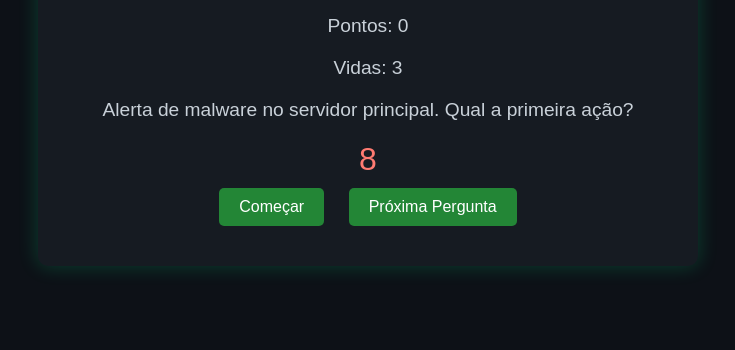
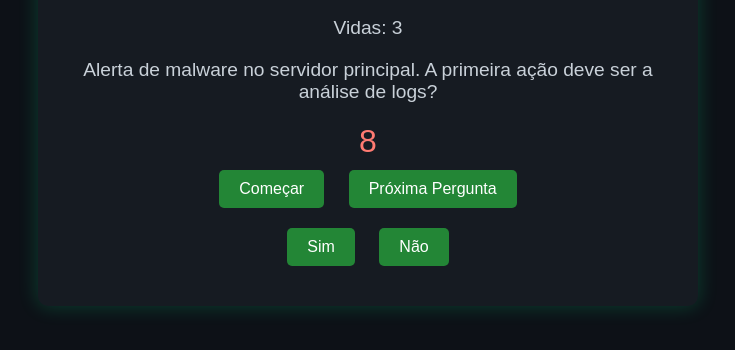
Before and after one commit to ARESHAmohanad/Jogo, a plain HTML site: page index.html in a window 1280 px wide. Both pictures are taken after a click on the button "Começar". Shown: the part 334-684 px from the top of the page, without its empty margins (272-1007 px from the left). Drawn offline with Linux system fonts and the light colour scheme.

Commit message:
Update index.html

```diff
--- a/index.html
+++ b/index.html
@@ -60,26 +60,31 @@
     <div id="timer">10</div>
     <button onclick="startGame()">Começar</button>
     <button onclick="nextQuestion()">Próxima Pergunta</button>
+    <div id="answers" style="display:none;">
+      <button onclick="answer('sim')">Sim</button>
+      <button onclick="answer('não')">Não</button>
+    </div>
   </div>
 
   <script>
     const questions = [
-      "Alerta de malware no servidor principal. Qual a primeira ação?",
-      "Recebimento de e-mail suspeito com anexo. O que fazer?",
-      "Detecção de tráfego estranho no firewall. Qual ferramenta usar?",
-      "Vazamento de credenciais administrativas. Prioridade imediata?",
-      "Site corporativo foi defaceado. Qual a primeira medida?",
-      "Phishing detectado na rede interna. Ação urgente?",
-      "Servidor apresentando lentidão anormal. Primeira verificação?",
-      "Backup falhou na última execução. O que fazer?",
-      "Suspeita de ransomware na rede. Ação crítica?",
-      "Detectado acesso não autorizado no banco de dados. Primeira ação?"
+      { question: "Alerta de malware no servidor principal. A primeira ação deve ser a análise de logs?", correctAnswer: 'sim' },
+      { question: "Recebimento de e-mail suspeito com anexo. É seguro abrir o anexo?", correctAnswer: 'não' },
+      { question: "Detecção de tráfego estranho no firewall. A ferramenta recomendada para análise é o Wireshark?", correctAnswer: 'sim' },
+      { question: "Vazamento de credenciais administrativas. Deve-se realizar o reset imediato das senhas?", correctAnswer: 'sim' },
+      { question: "Site corporativo foi defaceado. A primeira medida é verificar os logs de acesso?", correctAnswer: 'sim' },
+      { question: "Phishing detectado na rede interna. A ação urgente é bloquear o IP de origem?", correctAnswer: 'sim' },
+      { question: "Servidor apresentando lentidão anormal. A primeira verificação é checar a utilização de CPU?", correctAnswer: 'sim' },
+      { question: "Backup falhou na última execução. Deve-se tentar restaurar o backup imediatamente?", correctAnswer: 'sim' },
+      { question: "Suspeita de ransomware na rede. A primeira medida deve ser isolar as máquinas afetadas?", correctAnswer: 'sim' },
+      { question: "Detectado acesso não autorizado no banco de dados. A primeira ação deve ser revogar as credenciais comprometidas?", correctAnswer: 'sim' }
     ];
 
     let timer;
     let timeLeft = 10;
     let score = 0;
     let lives = 3;
+    let currentQuestionIndex = 0;
 
     function playAlertSound() {
       const audio = new Audio('https://www.soundjay.com/button/beep-07.wav');
@@ -89,6 +94,7 @@
     function startGame() {
       score = 0;
       lives = 3;
+      currentQuestionIndex = 0;
       document.getElementById("score").textContent = `Pontos: ${score}`;
       document.getElementById("lives").textContent = `Vidas: ${lives}`;
       nextQuestion();
@@ -96,13 +102,15 @@
     }
 
     function nextQuestion() {
-      if (lives > 0) {
-        const randomIndex = Math.floor(Math.random() * questions.length);
-        document.getElementById("question").textContent = questions[randomIndex];
+      if (lives > 0 && currentQuestionIndex < questions.length) {
+        const question = questions[currentQuestionIndex];
+        document.getElementById("question").textContent = question.question;
+        document.getElementById("answers").style.display = "block";
         resetTimer();
       } else {
-        document.getElementById("question").textContent = "Game Over! Você perdeu todas as vidas.";
+        document.getElementById("question").textContent = "Game Over! Você perdeu todas as vidas ou respondeu todas as perguntas.";
         clearInterval(timer);
+        document.getElementById("answers").style.display = "none";
       }
     }
 
@@ -129,32 +137,23 @@
     function loseLife() {
       lives--;
       document.getElementById("lives").textContent = `Vidas: ${lives}`;
+      currentQuestionIndex++;
       if (lives > 0) {
         setTimeout(nextQuestion, 2000);
       }
     }
 
-    function answerCorrectly() {
-      score++;
-      document.getElementById("score").textContent = `Pontos: ${score}`;
+    function answer(answer) {
+      const correctAnswer = questions[currentQuestionIndex].correctAnswer;
+      if (answer === correctAnswer) {
+        score++;
+        document.getElementById("score").textContent = `Pontos: ${score}`;
+      } else {
+        loseLife();
+      }
+      currentQuestionIndex++;
       nextQuestion();
     }
-
-    function answerIncorrectly() {
-      loseLife();
-    }
-
-    // Simulação de resposta correta/incorreta para testes
-    // Substitua essas funções por interações reais com o jogo
-    function simulateAnswer(isCorrect) {
-      if (isCorrect) {
-        answerCorrectly();
-      } else {
-        answerIncorrectly();
-      }
-    }
-
-    // Para testar, chame simulateAnswer(true) ou simulateAnswer(false)
   </script>
 </body>
 </html>
```
